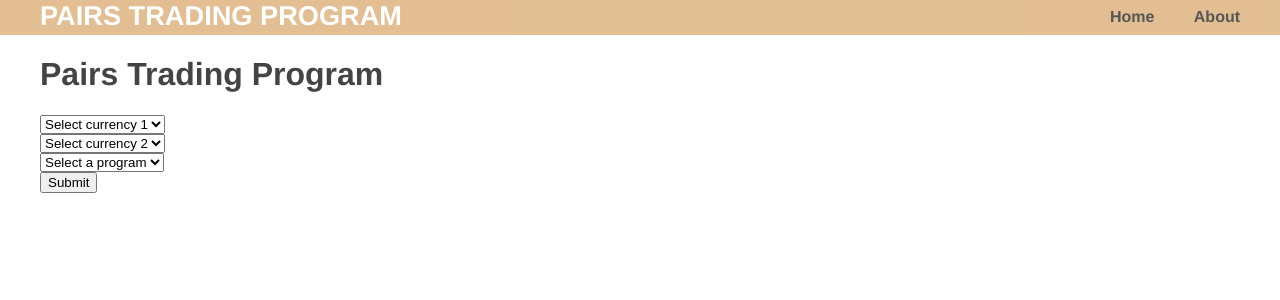
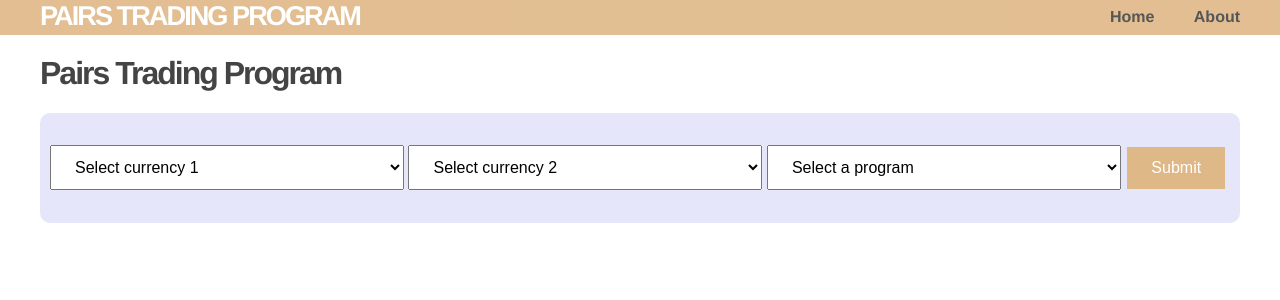
Before and after one commit to yalfan/pairs-trading-project, a Flask app: page / in a window 1280 px wide. Shown: the top 300 px of the page. Run offline with Flask 2, Linux system fonts and the light colour scheme.

Commit message:
ui update
home.html doesn't look dog shit
still need to work on results
ui pretty much done on to actual coding :weary:

```diff
--- a/static/main.css
+++ b/static/main.css
@@ -25,6 +25,24 @@ header h1.logo:hover {
   color: #fff;
   text-decoration: none;
 }
+
+select {
+  width: 30%;
+  padding: 12px 20px;
+  font-size: medium;
+}
+
+button {
+  background-color: #DFB887;
+  border: none;
+  color: white;
+  padding: 12px 24px;
+  text-decoration: none;
+  font-size: medium;
+  margin: 4px 2px;
+  cursor: pointer;
+}
+
 /*
  * Centering the body content
  */
@@ -33,11 +51,11 @@ header h1.logo:hover {
   margin: 0 auto;
 }
 div.home {
-  padding: 10px 0 30px 0;
+  padding: 30px 10px 30px 10px;
   background-color: #E6E6FA;
   -webkit-border-radius: 6px;
      -moz-border-radius: 6px;
-          border-radius: 6px;
+          border-radius: 10px;
 }
 div.about {
   padding: 10px 0 30px 0;
@@ -46,6 +64,14 @@ div.about {
      -moz-border-radius: 6px;
           border-radius: 6px;
 }
+
+h1 {
+  font-size: 2em;
+  margin-top: 20px;
+  text-align: left;
+  letter-spacing: -2px;
+}
+
 h2 {
   font-size: 3em;
   margin-top: 40px;
--- a/templates/home.html
+++ b/templates/home.html
@@ -1,18 +1,21 @@
 <!DOCTYPE html>
-<html>
+<html lang="en">
+
+<head>
+    <title>Pairs Trading Program</title>
+
+    <link rel="stylesheet" href="{{ url_for('static', filename='main.css') }}">
+</head>
+
 <body>
 {% extends "layout.html" %}
 {% block content %}
-        <div class="container">
-            <div class="card grey lighten-4">
-              <div class="card-content">
 
-                <span class="card-title">
     <h1>Pairs Trading Program</h1>
-                </span>
 
-                <div class="row">
+    <div class="home">
     <form method="POST">
+
     <select id="crypto_name" name="crypto_name" required>
     <option value="" disabled selected>Select currency 1</option>
     <option value="Bitcoin">Bitcoin</option>
@@ -20,38 +23,29 @@
     <option value="Doge">Doge</option>
     </select>
 
-                    <div class="row">
-                        <div class="input-field col s6">
+
     <select id="crypto_name_2" name="crypto_name_2" required>
     <option value="" disabled selected>Select currency 2</option>
     <option value="Bitcoin">Bitcoin</option>
     <option value="Ethereum">Ethereum</option>
     <option value="Doge">Doge</option>
     </select>
-                        </div>
-
-                    </div>
 
 
-                    <div class="row">
-                        <div class="input-field col s6">
+
+
     <select id="program" name="program" required>
     <option value="" disabled selected>Select a program</option>
     <option value="Backtest">Backtest</option>
     <option value="Analyze">Analyze</option>
     <option value="Graph">Graph</option>
     </select>
-                        </div>
 
-                    </div>
 
     <button>Submit</button>
 
     </form>
     </div>
-            </div>
-          </div>
-        </div>
 {% endblock %}
 </body>
 </html>
```
Also changed, not shown: templates/results.html (+6 -4 lines). Lines whose indentation alone changed are shown as unchanged.
